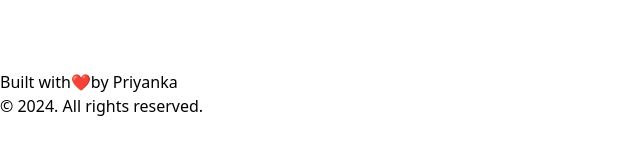
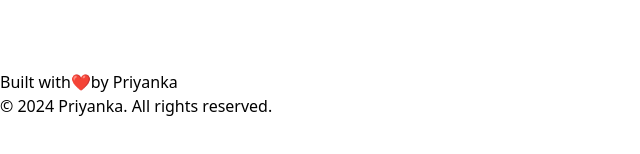
Before and after one commit to priyankap0101/PicColorPicker, a React (Vite) app: page / in a window 1280 px wide. Shown: the part 300-454 px from the top of the page, without its empty margins (0-640 px from the left). Built offline with nearby package versions, Linux system fonts and the light colour scheme.

Commit message:
Refactored footer design for a modern and minimal UI: - Removed background styles for a seamless look with the page. - Improved typography with enhanced font weights and spacing.

```diff
--- a/src/App.jsx
+++ b/src/App.jsx
@@ -26,8 +26,10 @@ const App = () => {
       </div>
 
       {/* Footer */}
-      <footer className="mt-6 text-sm text-center text-gray-500 dark:text-gray-400">
-        <div className="flex items-center justify-center space-x-2">
+      <footer className="py-6 mt-10 text-gray-400">
+        <div className="container flex flex-col items-center px-4 mx-auto space-y-6">
+          {/* Main Message */}
+          <div className="flex items-center space-x-2 text-sm md:text-base">
             <span className="font-medium tracking-wide">Built with</span>
             <span
               className="text-red-500 animate-pulse"
@@ -38,9 +40,44 @@ const App = () => {
             </span>
             <span className="font-medium tracking-wide">by Priyanka</span>
           </div>
-        <p className="mt-2 text-xs text-gray-400 dark:text-gray-500">
-          © 2024. All rights reserved.
+
+          {/* Social Media Links */}
+          <div className="flex items-center justify-center space-x-5">
+            <a
+              href="#"
+              className="text-gray-400 transition duration-300 hover:text-blue-400"
+              aria-label="LinkedIn"
+            >
+              <i className="text-xl fab fa-linkedin"></i>
+            </a>
+            <a
+              href="#"
+              className="text-gray-400 transition duration-300 hover:text-blue-500"
+              aria-label="Twitter"
+            >
+              <i className="text-xl fab fa-twitter"></i>
+            </a>
+            <a
+              href="#"
+              className="text-gray-400 transition duration-300 hover:text-pink-500"
+              aria-label="Instagram"
+            >
+              <i className="text-xl fab fa-instagram"></i>
+            </a>
+            <a
+              href="#"
+              className="text-gray-400 transition duration-300 hover:text-gray-300"
+              aria-label="GitHub"
+            >
+              <i className="text-xl fab fa-github"></i>
+            </a>
+          </div>
+
+          {/* Copyright Section */}
+          <p className="text-xs text-center text-gray-500 md:text-sm">
+            © 2024 Priyanka. All rights reserved.
           </p>
+        </div>
       </footer>
     </div>
   );
```
Lines whose indentation alone changed are shown as unchanged.
